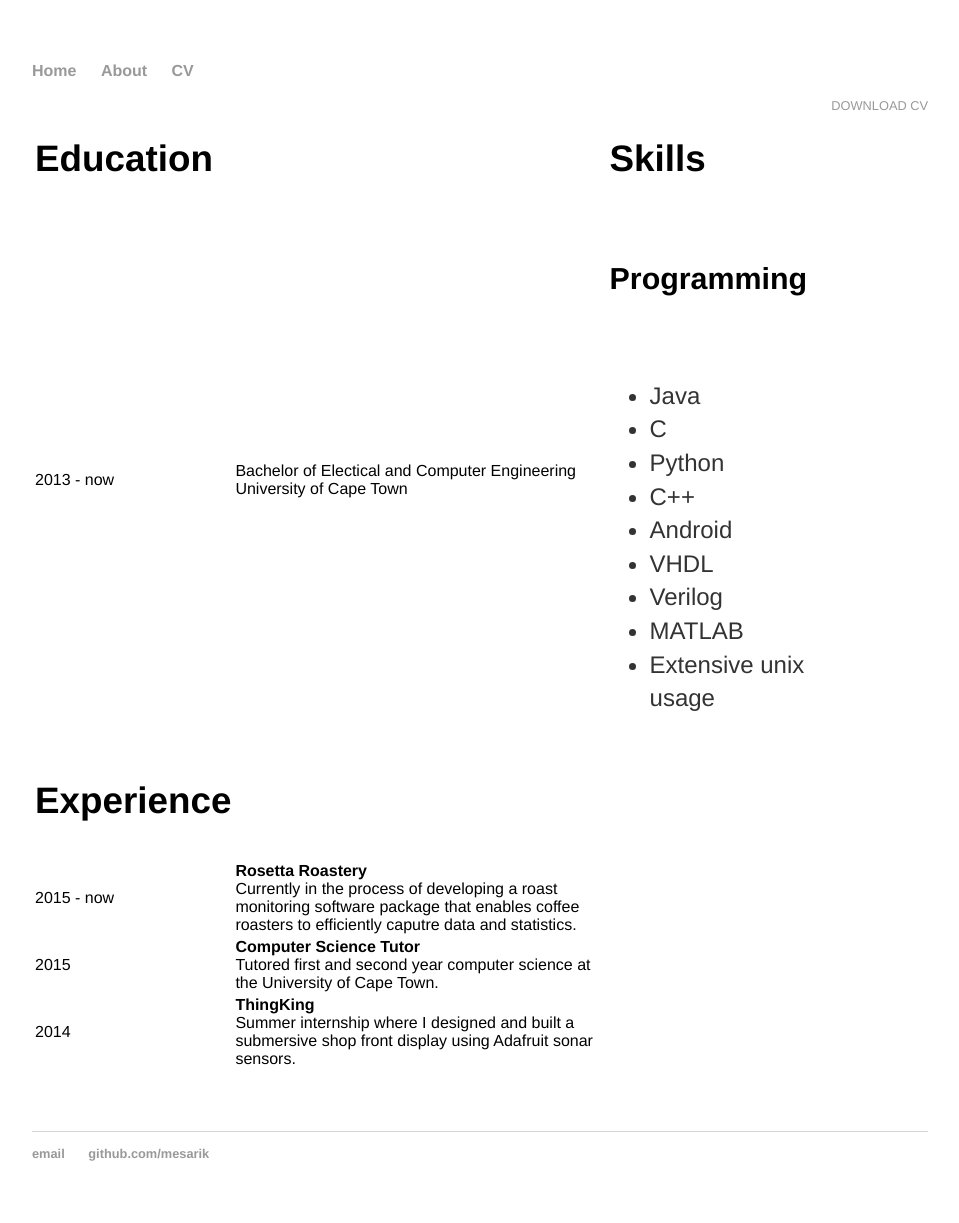
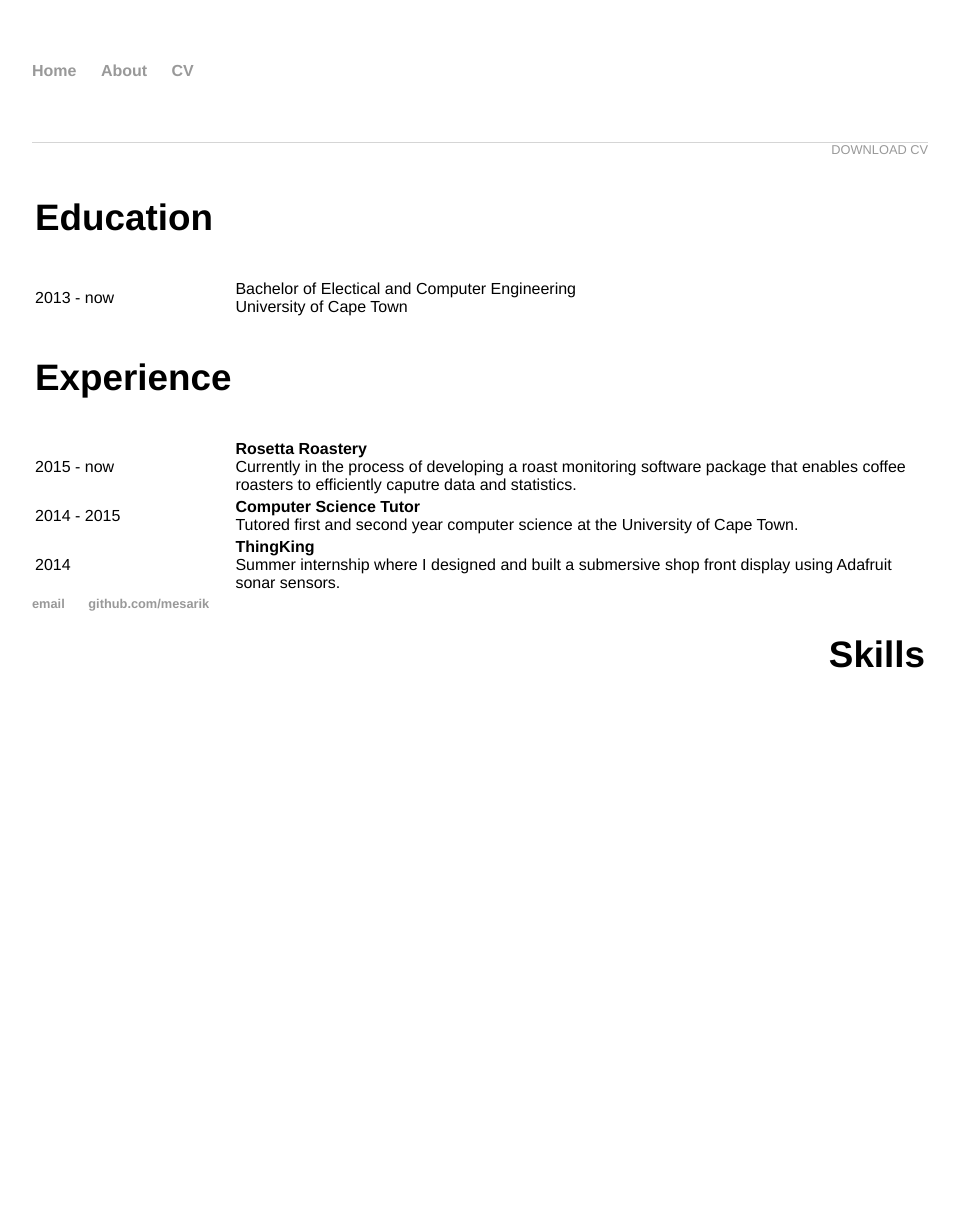
Before and after one commit to mesarcik/mesarcik.github.io, a Jekyll site: the page built from cv/index.html, in a window 1280 px wide. Shown: the whole page, without its empty margins (160-1119 px from the left). Built offline with Jekyll 4.4.1, drawn with Linux system fonts in a browser that asks for light colours; after the commit the page ends 900 px from its top, so only the background shows below that.

Commit message:
git_uploader.sh

```diff
--- a/cv/index.html
+++ b/cv/index.html
@@ -5,17 +5,17 @@ title: Misha Mesarcik's CV
 
 	<div class="cv">
 		<a href="https://mesarcik.github.io/cv_10.pdf" class="download" title="Download CV as PDF">Download CV</a>
-					<table>
+					<table  style="float: left">
 						<tr>
 							<td><h3> Education</h3></td>
-							<td><h3> &nbsp; </h3></td>
-							<td><h3> Skills </h3></td>
+<!-- 							<td><h3> &nbsp; </h3></td>
+							  -->
 						</tr>
 							<tr>
 								<td> 2013 - now</td>
 								<td> Bachelor of Electical and Computer Engineering <br>
 									 University of Cape Town</td>
-								<td> <h4> Programming</h4> <br> <ul> <li>Java</li> <li>C</li> <li>Python</li> <li>C++</li> <li>Android</li>  <li>VHDL</li>  <li>Verilog</li>  <li>MATLAB</li>  <li>Extensive unix usage</li>  </ul></td>
+								<!-- <td> <h4> Programming</h4> <br> <ul> <li>Java</li> <li>C</li> <li>Python</li> <li>C++</li> <li>Android</li>  <li>VHDL</li>  <li>Verilog</li>  <li>MATLAB</li>  <li>Extensive unix usage</li>  </ul></td>	  -->
 							</tr>
 
 						<tr>
@@ -27,7 +27,7 @@ title: Misha Mesarcik's CV
 								<td> <b>Rosetta Roastery </b><br> Currently in the process of developing a roast monitoring software package that enables coffee roasters to efficiently caputre data and statistics.</td>
 							</tr>
 							<tr>
-								<td> 2015 </td>
+								<td> 2014 - 2015 </td>
 								<td> <b> Computer Science Tutor</b><br> Tutored first and second year computer science at the University of Cape Town.</td>
 							</tr>
 							<tr>
@@ -36,6 +36,13 @@ title: Misha Mesarcik's CV
 							</tr>
 
 					</table>
+					<table  style="float: right">
+						<tr>
+							<td><h3> Skills </h3></td>
+						</tr>
+					</table>
+
+
 
 
 
```
